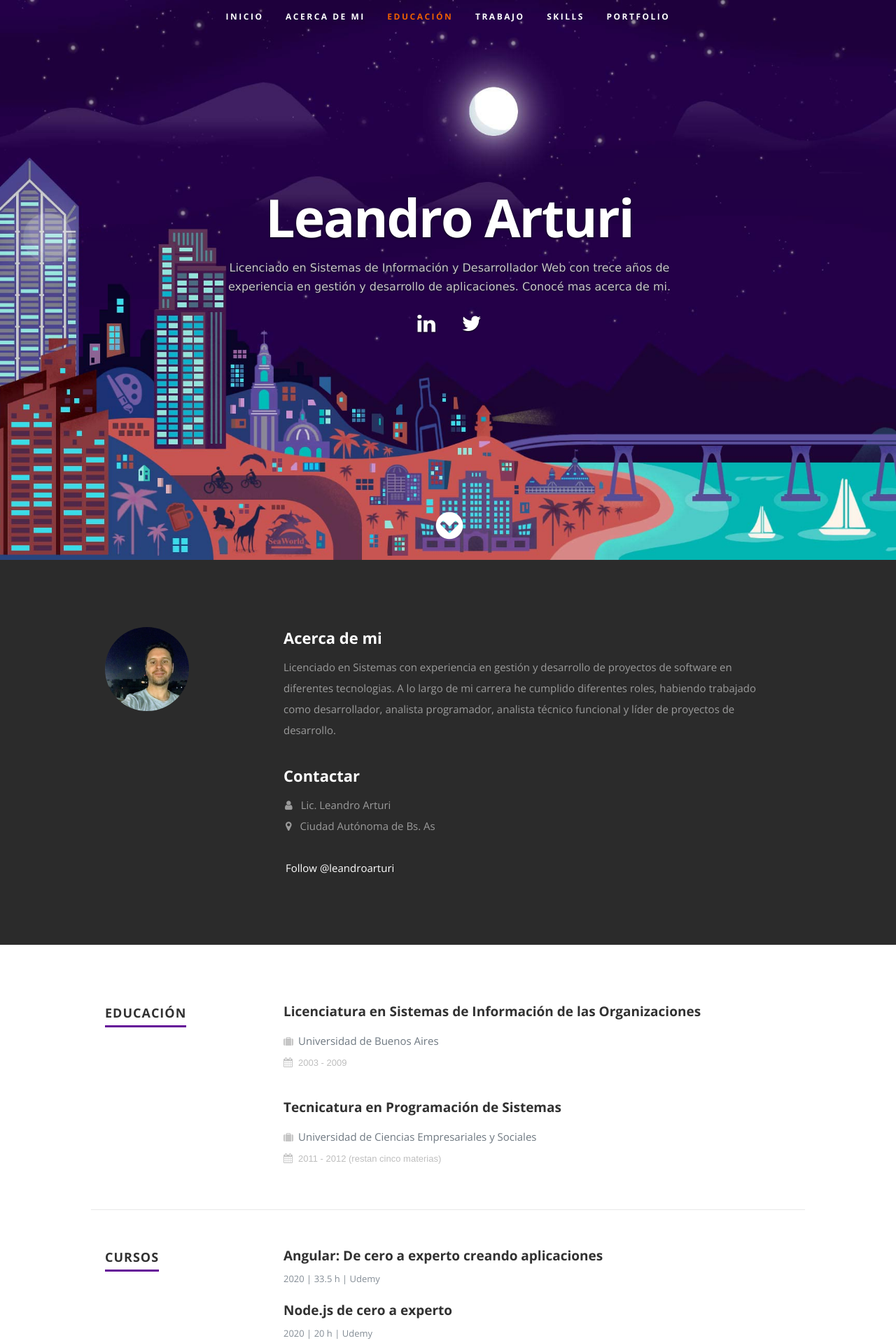
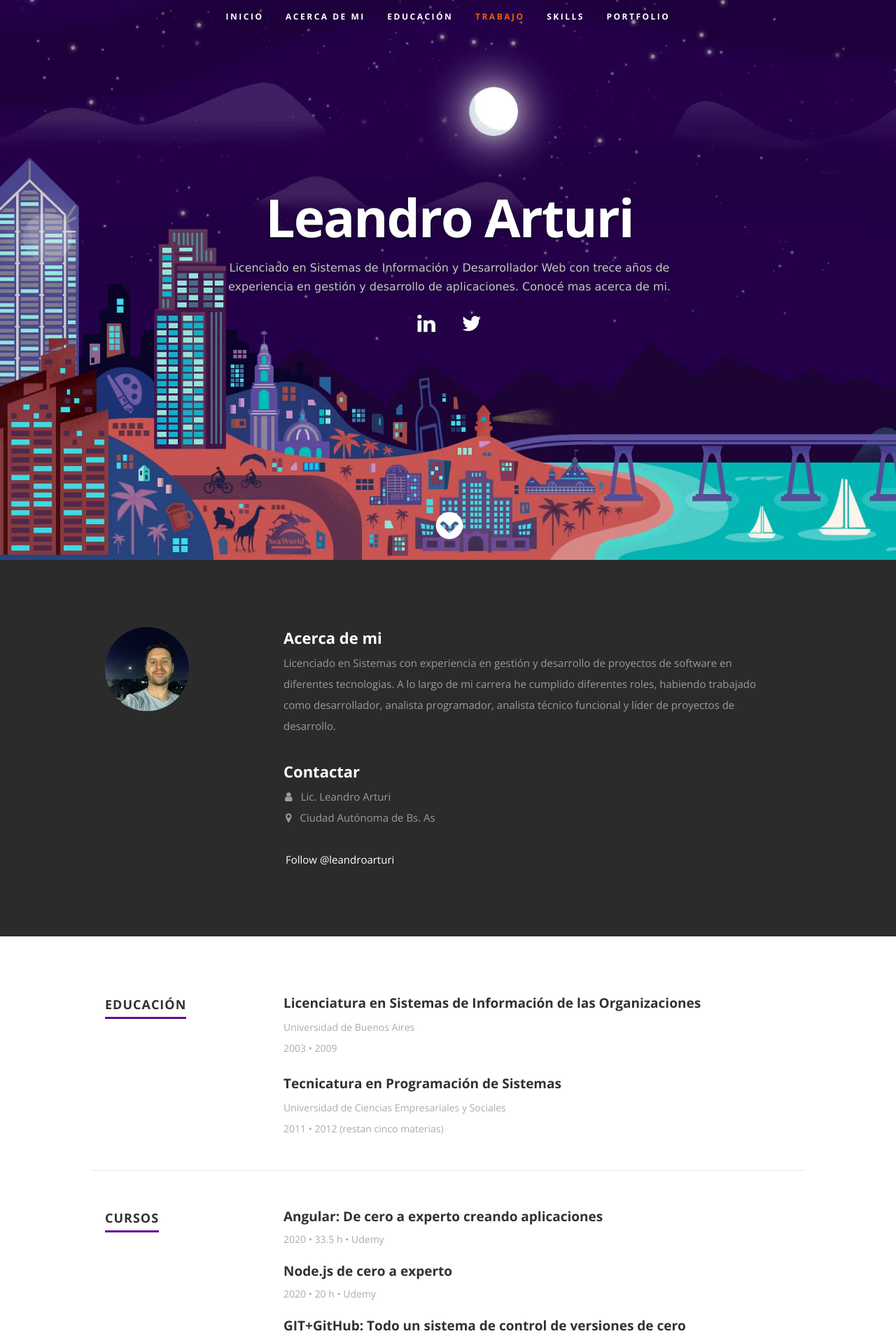
Before and after one commit to larturi/js-leandroarturi, a PHP site: page / in a window 1280 px wide. Shown: the top 1919 px of the page at 70% size. Run offline with PHP 8.4, Linux system fonts and the light colour scheme; some libraries are stand-ins or nearby versions.

Commit message:
Retoques de estilo, quito iconos fontawsome

```diff
--- a/assets/css/style.css
+++ b/assets/css/style.css
@@ -192,14 +192,14 @@ h1, h2, h3, h4, h5, h6 {
 h1 a, h2 a, h3 a, h4 a, h5 a, h6 a { font-weight: inherit; }
 h1 { font-size: 38px; line-height: 42px; margin-bottom: 12px; letter-spacing: -1px; font-weight: 800;}
 h2 { font-size: 28px; line-height: 36px; margin-bottom: 6px; font-weight: 800;}
-h3 { font-size: 19px; line-height: 30px; margin-bottom: 12px; font-weight: 800;}
+h3 { font-size: 19px; line-height: 30px; margin-bottom: 8px; font-weight: 800;}
 h4 { font-size: 20px; line-height: 30px; margin-bottom: 6px; font-weight: 800;}
 h5 { font-size: 18px; line-height: 30px; font-weight: 800;}
 h6 { font-size: 14px; line-height: 30px; font-weight: 800;}
 
 /* Parrafos
 ---------------------------------------------------------- */
-p { margin: 0 0 35px 0; }
+p { margin: -14px 0 35px 0; }
 p img { margin: 0; }
 p.lead {
     font: 19px/36px 'Open Sans', sans-serif;
@@ -389,6 +389,9 @@ img {
 #about p {
     line-height: 30px;
     color: #9B9B9B;
+}
+#about h2{
+    margin-bottom: 20px;
 }
 #about .profile-pic {
     position: relative;
@@ -783,12 +786,13 @@ footer .social-links li:first-child { margin-left: 0; }
 }
 
 .detalle-cursos {
-    margin: -10px 0 16px 0;
+    margin: -6px 0 16px 0;
 }
 
 .detalle-cursos-em  {
   margin-left: 0px !important;
-  font: 13px/20px 'Open Sans', sans-serif;
+  font: 14px/20px 'Open Sans', sans-serif;
+  color: #ababab;
 }
 
 .mb-5 {
@@ -853,15 +857,12 @@ seccion-profile  a, seccion-profile a:visited  { color: #313131; }
 .seccion-profile .main-col { padding-right: 10%; }
 
 .seccion-profile .info {
-    font: 16px/24px, serif;
-    color: #6E7881;
-    margin-bottom: 12px;
-    margin-top: 9px;
+    color: #ababab;
+    font-size: 14px !important;
+    margin-bottom: 20px;
+    margin-top: -3px;
 }
-.seccion-profile .info span {
-    margin-right: 5px;
-    margin-left: 5px;
-}
+
 .seccion-profile .date {
     font: 13px/20px 'opensans-regular', sans-serif;
     margin-top: 6px;
--- a/assets/js/init.js
+++ b/assets/js/init.js
@@ -1,6 +1,6 @@
 jQuery(document).ready(function($) {
 
-    var version = '1.6.9';
+    var version = '1.7.3';
 
      /*----------------------------------------------------*/
      /*	Flexslider
--- a/index.php
+++ b/index.php
@@ -4,7 +4,7 @@
     <head>
 
         <?php
-            define("APPVERSION", "1.6.9");
+            define("APPVERSION", "1.7.3");
         ?>
 
         <script type="application/ld+json">
--- a/sections/docencia.html
+++ b/sections/docencia.html
@@ -10,10 +10,8 @@
         <h3>Universidad de Buenos Aires</h3>
 
         <p class="info">
-          <i class="fa iconos-cv fa-calendar"></i
-          ><em class="date">Marzo de 2007 – Diciembre de 2012</em><br />
-          <i class="fa iconos-cv fa-clock-o"></i
-          ><em class="date">5 a&ntilde;os y 10 meses</em>
+          <span>Marzo de 2007 – Diciembre de 2012</span><br />
+          <span>5 años y 10 meses</span><br />
         </p>
 
         <p>
--- a/sections/education.php
+++ b/sections/education.php
@@ -12,11 +12,8 @@
 
                 <h3>Licenciatura en Sistemas de Información de las Organizaciones</h3>
                 <p class="info">
-                    <i class="fa iconos-cv fa-suitcase"></i><span>Universidad de Buenos Aires</span><br />
-                    <i class="fa iconos-cv fa-calendar"></i><em class="date">2003 - 2009</em>
-                </p>
-
-                <p>
+                    <span>Universidad de Buenos Aires</span><br />
+                    <span>2003 • 2009</span><br />
                 </p>
 
             </div>
@@ -29,12 +26,8 @@
 
                 <h3>Tecnicatura en Programación de Sistemas</h3>
                 <p class="info">
-                    <i class="fa iconos-cv fa-suitcase"></i><span>Universidad de Ciencias Empresariales y
-                        Sociales</span><br />
-                    <i class="fa iconos-cv fa-calendar"></i><em class="date">2011 - 2012 (restan cinco
-                        materias)</em>
-                </p>
-                <p>
+                    <span>Universidad de Ciencias Empresariales y Sociales</span><br />
+                    <span>2011 • 2012 (restan cinco materias)</span><br />
                 </p>
 
             </div>
@@ -71,7 +64,7 @@
                 }
 
                 echo '<p class="detalle-cursos">
-                            <em class="detalle-cursos-em">' . $curso['anio'] . '  | ' . $curso['horas'] . ' h | ' . $curso['institucion'] . '</em>
+                            <em class="detalle-cursos-em">' . $curso['anio'] . '  • ' . $curso['horas'] . ' h • ' . $curso['institucion'] . '</em>
                             <br />
                       </p>
                     </div>
--- a/sections/work.html
+++ b/sections/work.html
@@ -10,13 +10,8 @@
       <div class="twelve columns">
         <h3>IT Lead</h3>
         <p class="info">
-          <i class="fa iconos-cv fa-suitcase"></i
-          ><span
-            >PAMI - Subgerencia de Gesti&oacute;n de la Demanda y
-            An&aacute;lisis</span
-          ><br />
-          <i class="fa iconos-cv fa-calendar"></i
-          ><em class="date">Septiembre 2015 - Presente</em>
+          <span>PAMI - Subgerencia de Gestión de la Demanda y Análisis</span><br />
+          <span>Septiembre 2015 • Presente</span><br />
         </p>
         <p>
           Responsable de 6 departamentos especializados en las diferentes áreas
@@ -33,10 +28,8 @@
       <div class="twelve columns">
         <h3>IT Project Manager</h3>
         <p class="info">
-          <i class="fa iconos-cv fa-suitcase"></i
-          ><span>PAMI - Subgerencia de Desarrollo</span><br />
-          <i class="fa iconos-cv fa-calendar"></i
-          ><em class="date">Abril 2014 - Septiembre 2015</em>
+          <span>PAMI - Subgerencia de Desarrollo</span><br />
+          <span>Abril 2014 • Septiembre 2015</span><br />
         </p>
         <p>
           Responsable de la coordinación de 7 departamentos de desarrollo (PHP,
@@ -53,10 +46,8 @@
       <div class="twelve columns">
         <h3>Web Developer Technical Lead</h3>
         <p class="info">
-          <i class="fa iconos-cv fa-suitcase"></i
-          ><span>PAMI - Departamento Desarrollo Web</span><br />
-          <i class="fa iconos-cv fa-calendar"></i
-          ><em class="date">Julio 2012 - Abril 2014</em>
+          <span>PAMI - Departamento Desarrollo Web</span><br />
+          <span>Julio 2012 • Abril 2014</span><br />
         </p>
 
         <p>
@@ -76,13 +67,8 @@
       <div class="twelve columns">
         <h3>Technical Lead .NET</h3>
         <p class="info">
-          <i class="fa iconos-cv fa-suitcase"></i
-          ><span
-            >PAMI - Divisi&oacute;n Desarrollo de Aplicaciones y Soporte
-            Inform&aacute;tico</span
-          ><br />
-          <i class="fa iconos-cv fa-calendar"></i
-          ><em class="date">Abril 2008 - Julio 2012</em>
+           <span>PAMI - División Desarrollo de Aplicaciones y Soporte Informáico</span><br />
+           <span>Abril 2008 • Julio 2012</span><br />
         </p>
 
         <p>
@@ -99,10 +85,8 @@
       <div class="twelve columns">
         <h3>Technical Lead Visual Basic</h3>
         <p class="info">
-          <i class="fa iconos-cv fa-suitcase"></i
-          ><span>PAMI - Divisi&oacute;n An&aacute;lisis Funcional</span><br />
-          <i class="fa iconos-cv fa-calendar"></i
-          ><em class="date">Noviembre 2007 - Abril 2008</em>
+          <span>PAMI - División Análisis Funcional</span><br />
+          <span>Noviembre 2007 • Abril 2008</span><br />
         </p>
 
         <p>
@@ -119,15 +103,13 @@
       <div class="twelve columns">
         <h3>Desarrollador Freelance</h3>
         <p class="info">
-          <i class="fa iconos-cv fa-suitcase"></i
-          ><span>Desarrollo Web, Android y .Net</span><br />
-          <i class="fa iconos-cv fa-calendar"></i
-          ><em class="date">Marzo 2010 - Presente</em>
+          <span>Desarrollo Web, Android y .Net</span><br />
+          <span>Marzo 2010 • Presente</span><br />
         </p>
 
         <p>
           He trabajado en diversos desarrollos independientes y para terceros en
-          las tecnolog&iacute;as mencionadas.
+          las tecnologías mencionadas.
         </p>
       </div>
     </div>
--- a/services/portfolio.json
+++ b/services/portfolio.json
@@ -77,6 +77,20 @@
         "anio": 2020
     },
     {
+        "nombre": "Api Peliculas",
+        "lenguaje": "#web-development #angular",
+        "resumen": "App que se conecta a la api themoviedb.org y permite realizar busquedas de peliculas.",
+        "url": "https://www.leandroarturi.com/demo/peliculas/#/home",
+        "anio": 2020
+    },
+    {
+        "nombre": "Youtube App",
+        "lenguaje": "#web-development #angular #spotify-api",
+        "resumen": "App que se conecta a la api de Youtube y muestra los videos de una lista determinada.",
+        "url": "https://www.leandroarturi.com/demo/youtube-app/",
+        "anio": 2020
+    },
+    {
         "nombre": "Upload de fotos",
         "lenguaje": "#web-development #angular #node #firebase",
         "resumen": "Upload de fotos drag and drop con Angular y Firebase.",
@@ -89,6 +103,13 @@
         "resumen": "Calculadora que permite configurar el tipo de cambio y el porcentaje de percepción de impuestos para luego calcular el importe en pesos de una compra (2015).",
         "url": "https://play.google.com/store/apps/details?id=com.larturi.calculadoraviajeroargento",
         "anio": 2015
+    },
+    {
+        "nombre": "Chistes Sin Codificar",
+        "lenguaje": "#web-development #php",
+        "resumen": "Sitio web de chistes del programa Peligro Sin Codificar.",
+        "url": "http://chistescodificados.projectsapps.com/controllers/chiste.php?accion=listar",
+        "anio": 2014
     },
     {
         "nombre": "Los Mejores Maschefacts",
```
